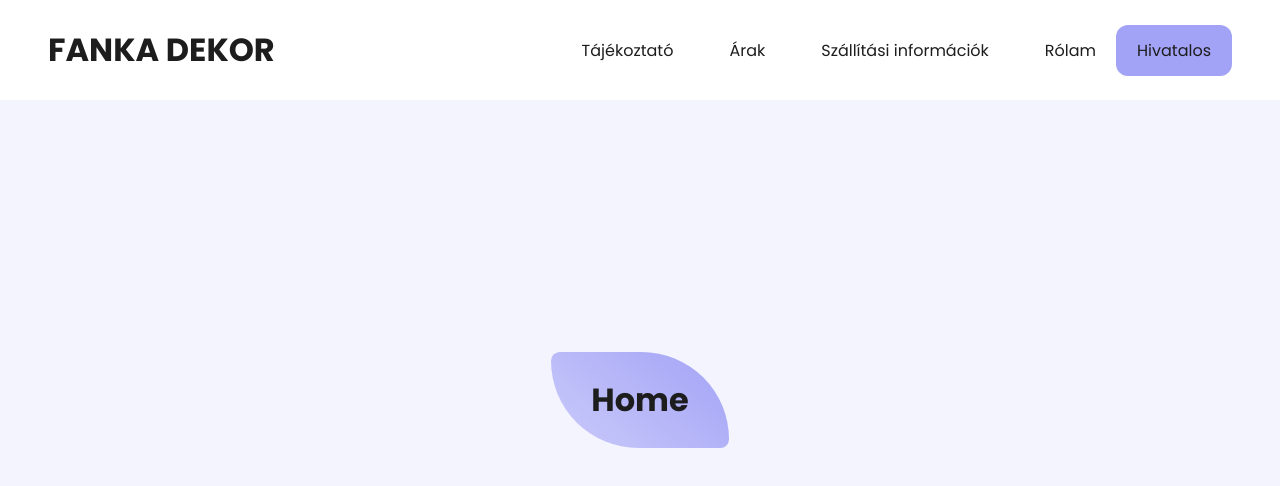
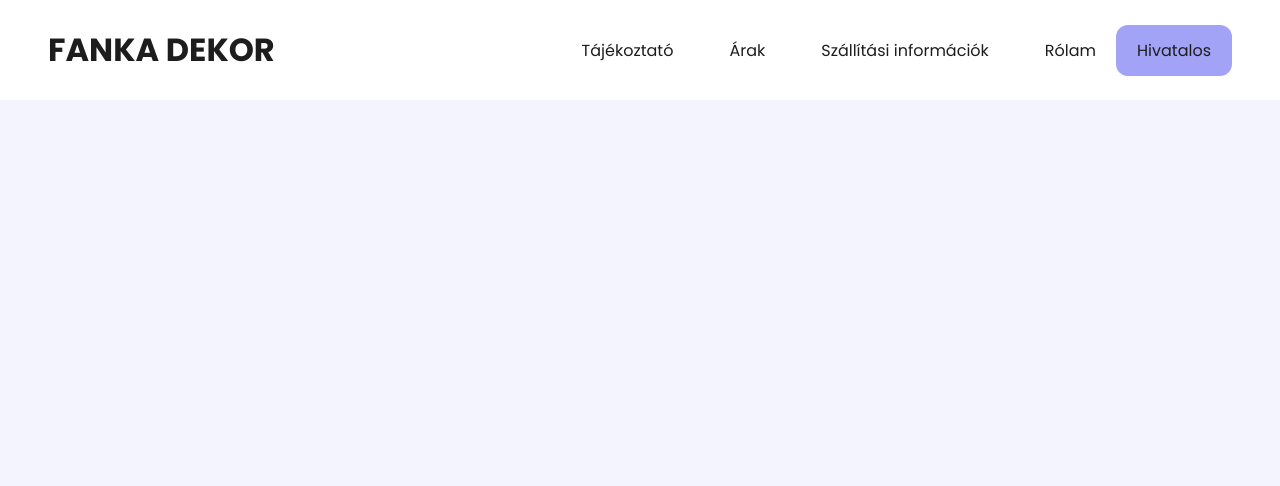
Before and after one commit to BuildITdemo/fanka-decor, a React (Create React App) app: page / in a window 1280 px wide. Shown: the top 486 px of the page. Built offline with nearby package versions, Linux system fonts and the light colour scheme.

Commit message:
home url

```diff
--- a/src/App.js
+++ b/src/App.js
@@ -10,7 +10,7 @@
   return (
     <Layout>
       <Routes>
-        <Route exact path="/" element={<Home />} />
+        <Route exact path="/fanka-decor" element={<Home />} />
         <Route exact path="/tajekoztato" element={<Leaflet />} />
         <Route exact path="/arak" element={<Prices />} />
         <Route exact path="/szallitasi-informaciok" element={<DeliveryInformations />} />
```
